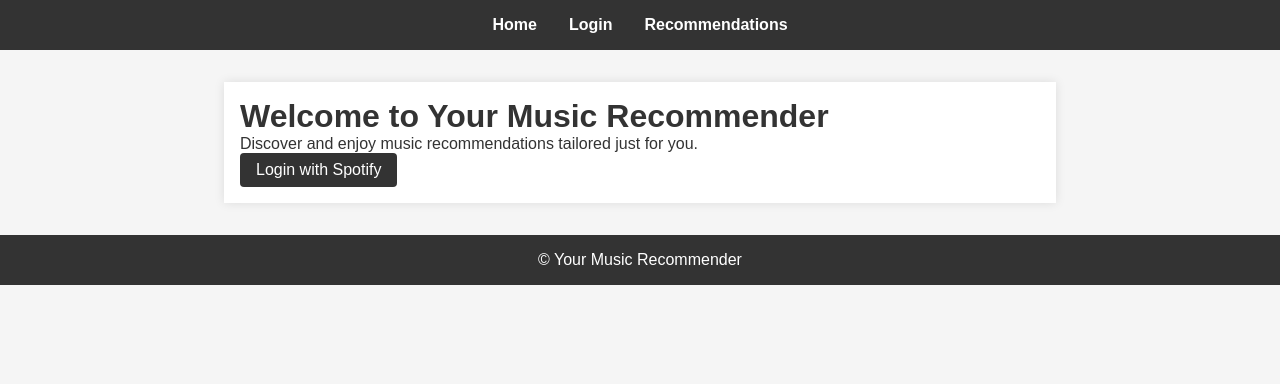
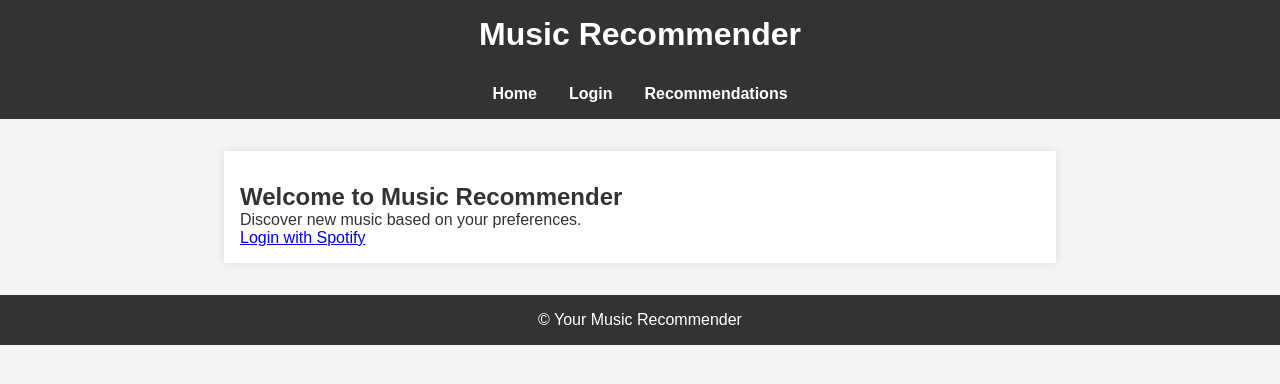
Before and after one commit to NicolasTfile/Music_Recommender, a Flask app: page / in a window 1280 px wide. Shown: the top 384 px of the page. Run offline with Flask 3, Linux system fonts and the light colour scheme.

Commit message:
Finally y fixed Spotify API error and got music recommender working

```diff
--- a/app/routes.py
+++ b/app/routes.py
@@ -55,19 +55,9 @@ def recommendations():
     # Fetch the user's top tracks using Spotipy
     top_tracks = sp.current_user_top_tracks(limit=10, time_range='short_term')
 
-    # Implement your content-based recommendation logic here
-    # For simplicity, let's recommend tracks with similar genres to the user's top tracks
-    recommended_tracks = []
-
-    # Collect the genres of the user's top tracks
-    user_top_genres = set()
-    for track in top_tracks['items']:
-        user_top_genres.update(track['artists'][0]['genres'])  # Assuming the first artist represents the track's genre
-
-    # Fetch tracks based on similar genres
-    for genre in user_top_genres:
-        tracks_by_genre = sp.search(q=f'genre:"{genre}"', type='track', limit=5)
-        recommended_tracks.extend(tracks_by_genre['tracks']['items'])
+    # Implement your new recommendation logic here
+    # For simplicity, let's just fetch some popular tracks
+    recommended_tracks = sp.search(q='genre:"pop"', type='track', limit=10)
 
     # Pass both top_tracks and recommended_tracks to the recommendations template
     return render_template('recommendations.html', recommended_tracks=recommended_tracks, top_tracks=top_tracks)
--- a/app/static/css/styles.css
+++ b/app/static/css/styles.css
@@ -1,7 +1,8 @@
 /* Reset some default styles */
-body, h1, h2, p, ul {
+body, h1, h2, p, ul, li, a {
     margin: 0;
     padding: 0;
+    border: 0;
 }
 
 /* Basic styling */
@@ -15,12 +16,15 @@ header {
     background-color: #333;
     color: #fff;
     padding: 1rem 0;
+    text-align: center;
 }
 
 nav ul {
     list-style: none;
     display: flex;
     justify-content: center;
+    background-color: #333;
+    padding: 1rem 0;
 }
 
 nav li {
@@ -71,3 +75,14 @@ footer {
 .btn-spotify:hover {
     background-color: #169243;
 }
+
+/* Specific styles for pages */
+h2 {
+    margin-top: 1rem;
+}
+
+ul {
+    list-style: none;
+}
+
+/* Don't forget to add additional styles for specific pages */
--- a/app/templates/base.html
+++ b/app/templates/base.html
@@ -3,27 +3,34 @@
 <head>
     <meta charset="UTF-8">
     <meta name="viewport" content="width=device-width, initial-scale=1.0">
+    <title>Music Recommender</title>
+    <!-- Include your CSS links here -->
     <link rel="stylesheet" href="{{ url_for('static', filename='css/styles.css') }}">
-    <title>Your Music Recommender</title>
 </head>
 <body>
     <header>
-        <nav>
-            <ul>
+        <!-- Your header content here -->
+	<h1>Music Recommender</h1>
+    </header>
+    <nav>
+        <!-- Your navigation content here -->
+	<ul>
                 <li><a href="{{ url_for('home') }}">Home</a></li>
                 <li><a href="{{ url_for('login') }}">Login</a></li>
                 <li><a href="{{ url_for('recommendations') }}">Recommendations</a></li>
             </ul>
-        </nav>
-    </header>
+    </nav>
+
     <main>
-        <div class="content">
-            {% block content %}{% endblock %}
-        </div>
+        {% block content %}{% endblock %}
     </main>
+
     <footer>
-        &copy; Your Music Recommender
+        <!-- Your footer content here -->
+	&copy; Your Music Recommender
     </footer>
+
+    <!-- Include your JavaScript file -->
     <script src="{{ url_for('static', filename='js/script.js') }}"></script>
 </body>
 </html>
--- a/app/templates/home.html
+++ b/app/templates/home.html
@@ -1,7 +1,7 @@
 {% extends 'base.html' %}
 
 {% block content %}
-    <h1>Welcome to Your Music Recommender</h1>
-    <p>Discover and enjoy music recommendations tailored just for you.</p>
-    <a href="{{ url_for('login') }}" class="btn">Login with Spotify</a>
+    <h2>Welcome to Music Recommender</h2>
+    <p>Discover new music based on your preferences.</p>
+    <p><a href="{{ url_for('login') }}">Login with Spotify</a></p>
 {% endblock %}
--- a/app/templates/login.html
+++ b/app/templates/login.html
@@ -1,7 +1,6 @@
 {% extends 'base.html' %}
 
 {% block content %}
-    <h1>Login with Spotify</h1>
-    <p>Connect your Spotify account to access personalized music recommendations.</p>
-    <a href="{{ url_for('login') }}" class="btn-spotify">Login with Spotify</a>
+    <h2>Login with Spotify</h2>
+    <p><a href="{{ url_for('login') }}">Login with Spotify</a></p>
 {% endblock %}
```
Also changed, not shown: app/templates/recommendations.html (+6 -5 lines), 4 other files.
